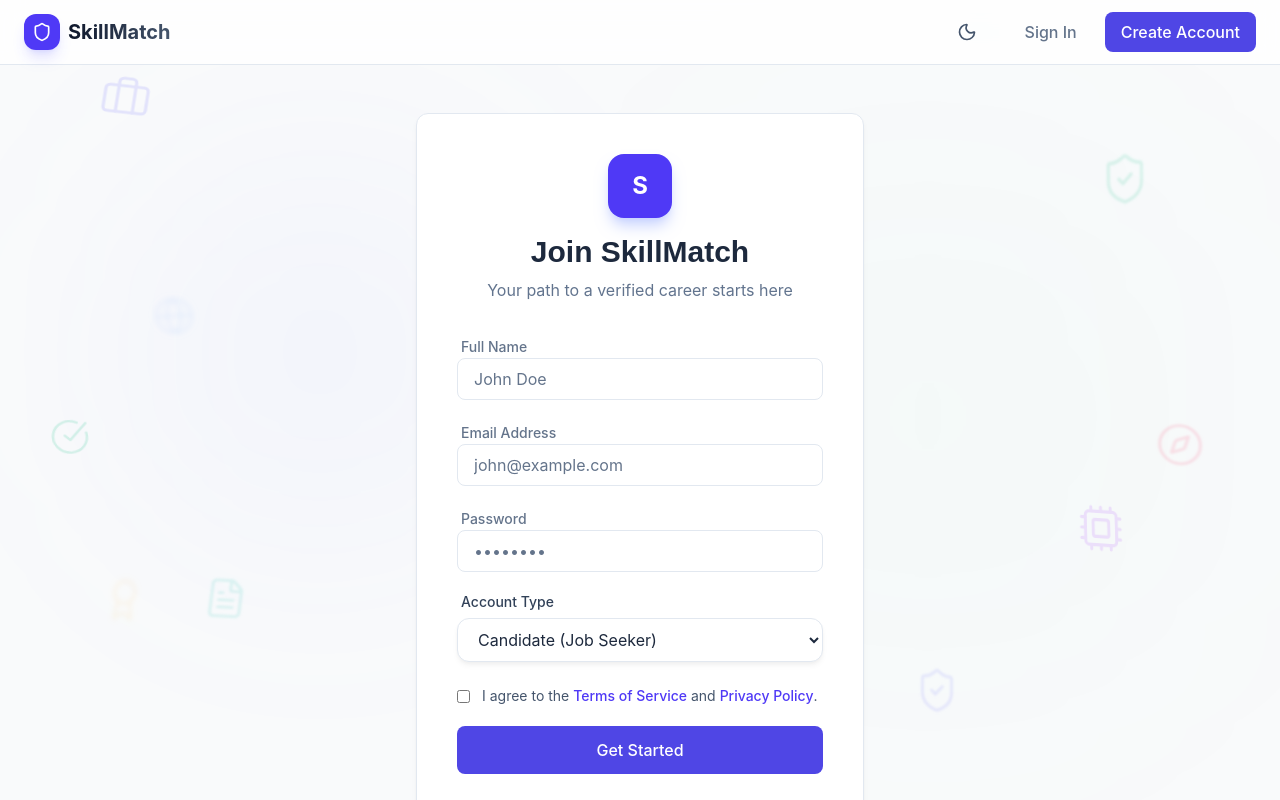
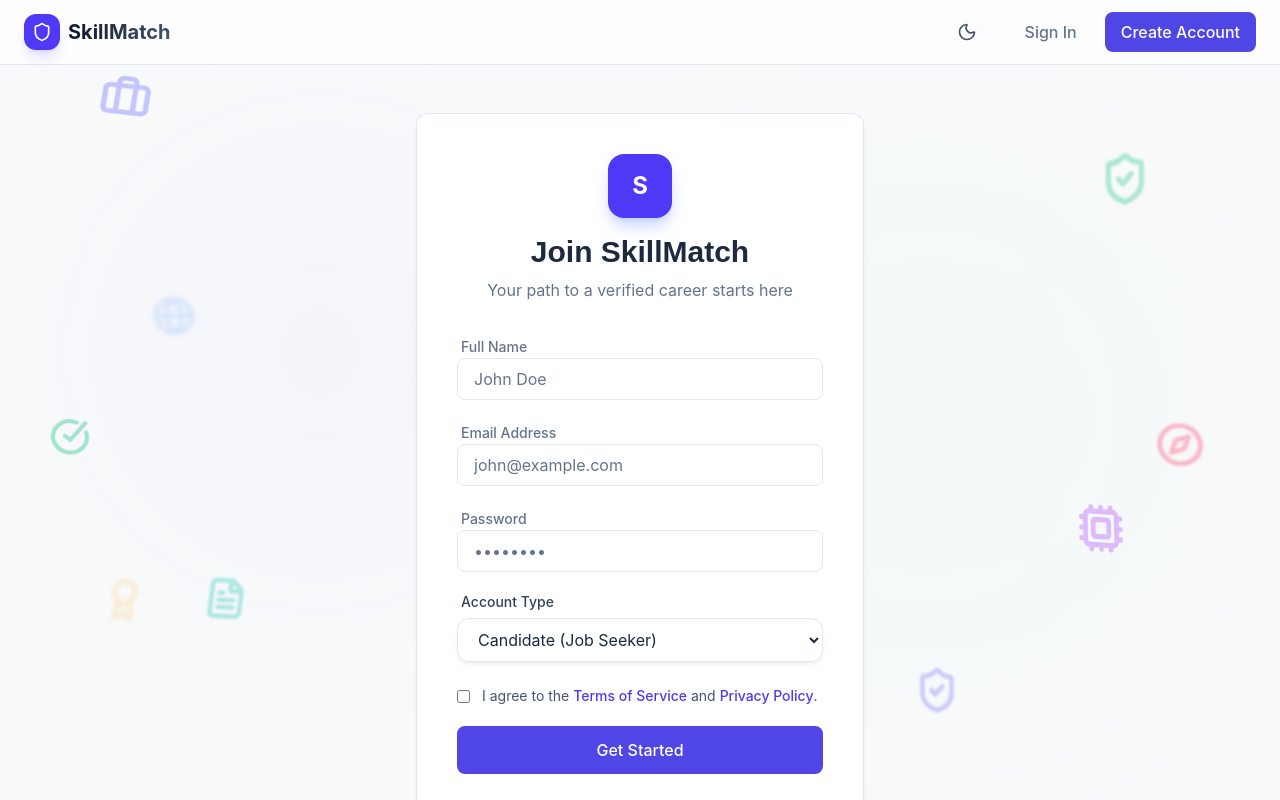
Before and after one commit to PRANAV0443s/skillmatch, a React (Vite) app in the folder frontend/: page /register in a window 1280 px wide. Shown: the top 800 px of the page. Built offline with nearby package versions, Linux system fonts and the light colour scheme.

Commit message:
Boost floating background icon thickness and opacity for high visibility on all monitors

```diff
--- a/frontend/src/components/FloatingBackground.jsx
+++ b/frontend/src/components/FloatingBackground.jsx
@@ -26,10 +26,10 @@ const FloatingBackground = () => {
                 return (
                     <div
                         key={idx}
-                        className={`absolute opacity-[0.15] dark:opacity-[0.08] hover:opacity-[0.35] dark:hover:opacity-[0.25] transition-opacity duration-700 preserve-3d ${className}`}
+                        className={`absolute opacity-[0.35] dark:opacity-[0.18] hover:opacity-[0.55] dark:hover:opacity-[0.35] transition-opacity duration-700 preserve-3d ${className}`}
                     >
                         <div className={`${depth} transition-transform duration-500`}>
-                            <Icon size={size} strokeWidth={1.5} />
+                            <Icon size={size} strokeWidth={2.5} />
                         </div>
                     </div>
                 );
```
